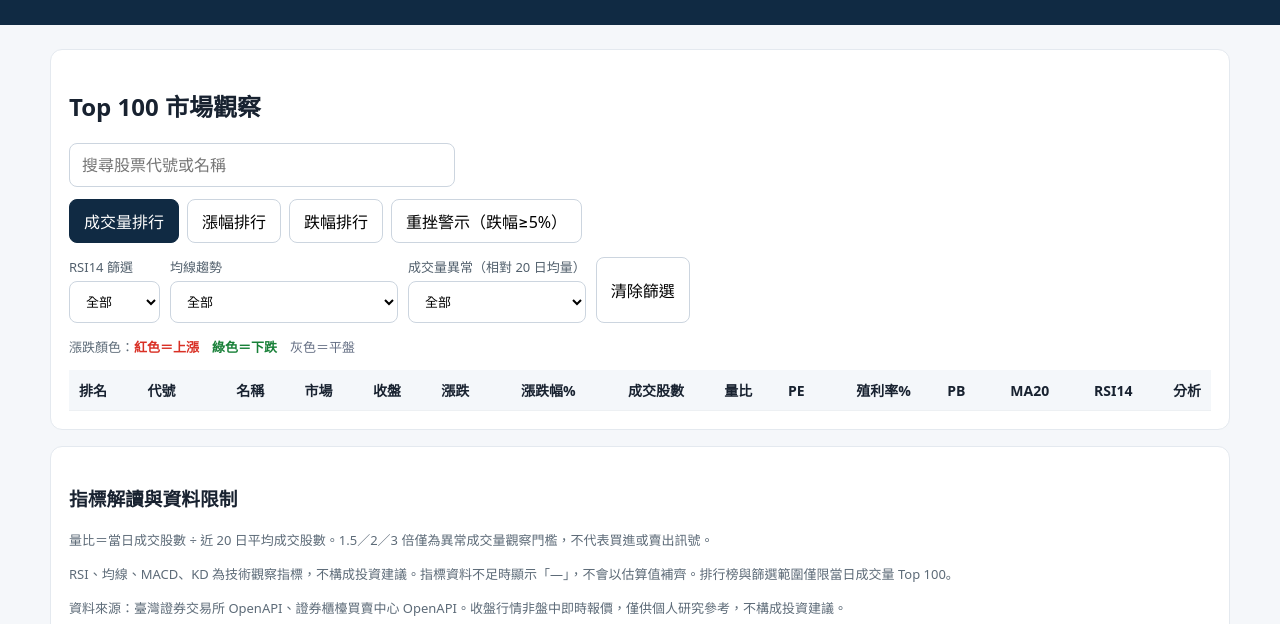
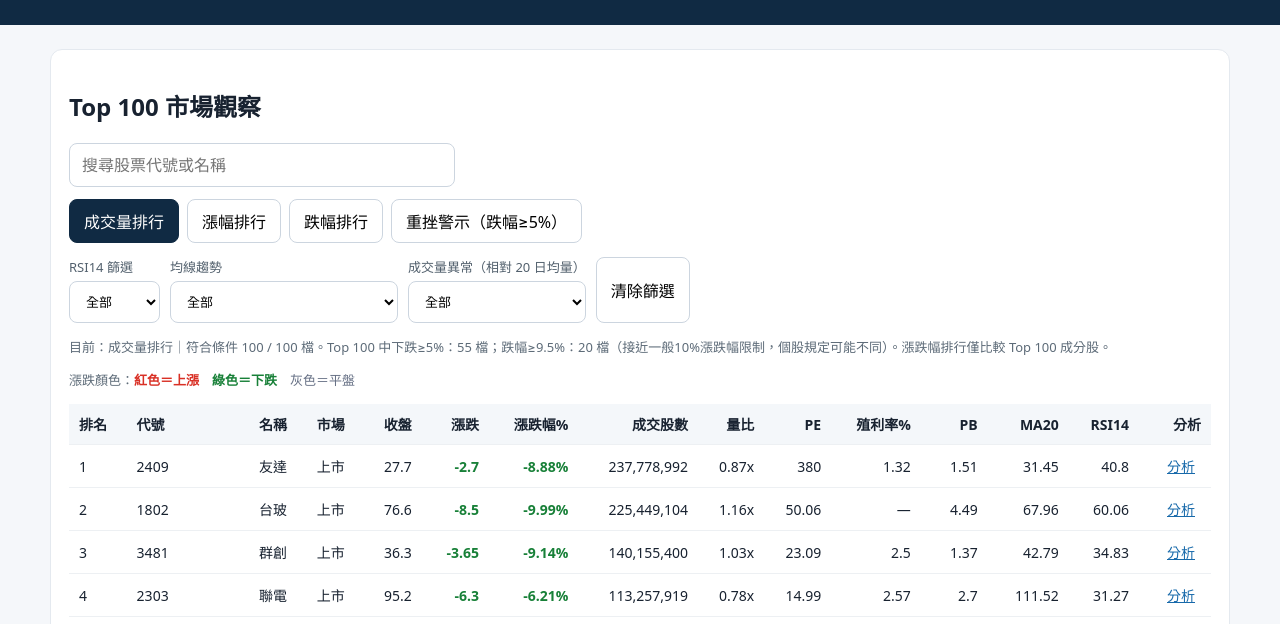
Before and after one commit to lilian869/Taiwan-Stock-Top100, a plain HTML site: page docs/index.html in a window 1280 px wide. Shown: the part 157-781 px from the top of the page. Drawn offline with Linux system fonts and the light colour scheme.

Commit message:
Fix dashboard JavaScript syntax preventing stock rows from rendering

```diff
--- a/docs/index.html
+++ b/docs/index.html
@@ -85,7 +85,8 @@ if(currentView==="gainers")rows.sort((a,b)=>(pctOf(b)??-Infinity)-(pctOf(a)??-In
 if(currentView==="losers")rows.sort((a,b)=>(pctOf(a)??Infinity)-(pctOf(b)??Infinity));
 if(currentView==="alerts"){rows.splice(0,rows.length,...rows.filter(x=>pctOf(x)!=null&&pctOf(x)<=-5).sort((a,b)=>pctOf(a)-pctOf(b)));}
 const labels={volume:"成交量排行",gainers:"漲幅排行",losers:"跌幅排行",alerts:"重挫警示（跌幅≥5%）"};
-const declines=data.top100.map(x=>pctOf(x)).filter(v=>v!=null);const down5=declines.filter(v=>v<=-5).length;const nearLimit=declines.filter(v=>v<=-9.5).length;\ndocument.getElementById("status").textContent="目前："+labels[currentView]+"｜符合條件 "+rows.length+" / "+data.top100.length+" 檔。Top 100 中下跌≥5%："+down5+" 檔；跌幅≥9.5%："+nearLimit+" 檔（接近一般10%漲跌幅限制，個股規定可能不同）。漲跌幅排行僅比較 Top 100 成分股。";
+const declines=data.top100.map(x=>pctOf(x)).filter(v=>v!=null);const down5=declines.filter(v=>v<=-5).length;const nearLimit=declines.filter(v=>v<=-9.5).length;
+document.getElementById("status").textContent="目前："+labels[currentView]+"｜符合條件 "+rows.length+" / "+data.top100.length+" 檔。Top 100 中下跌≥5%："+down5+" 檔；跌幅≥9.5%："+nearLimit+" 檔（接近一般10%漲跌幅限制，個股規定可能不同）。漲跌幅排行僅比較 Top 100 成分股。";
 document.getElementById("rows").innerHTML=rows.map((x,i)=>{const t=x.technical||{},p=pctOf(x),ratio=ratioOf(x),c=x.change>0?"#d93025":x.change<0?"#188038":"#667085";
 const changeText=x.change==null?"—":(x.change>0?"+":"")+fmt(x.change),pctText=p==null?"—":(p>0?"+":"")+fmt(p)+"%";
 return "<tr><td>"+(i+1)+"</td><td>"+safe(x.code)+"</td><td>"+safe(x.name)+"</td><td>"+safe(x.market)+"</td><td>"+fmt(x.close)+"</td><td style=\"color:"+c+";font-weight:700\">"+changeText+"</td><td style=\"color:"+c+";font-weight:700\">"+pctText+"</td><td>"+fmt(x.volume,0)+"</td><td>"+(ratio==null?"—":fmt(ratio)+"x")+"</td><td>"+fmt(x.pe)+"</td><td>"+fmt(x.dividend_yield)+"</td><td>"+fmt(x.pb)+"</td><td>"+fmt(t.ma20)+"</td><td>"+fmt(t.rsi14)+"</td><td><button class=\"analyze\" type=\"button\" data-code=\""+safe(x.code)+"\">分析</button></td></tr>"}).join("");};
```
